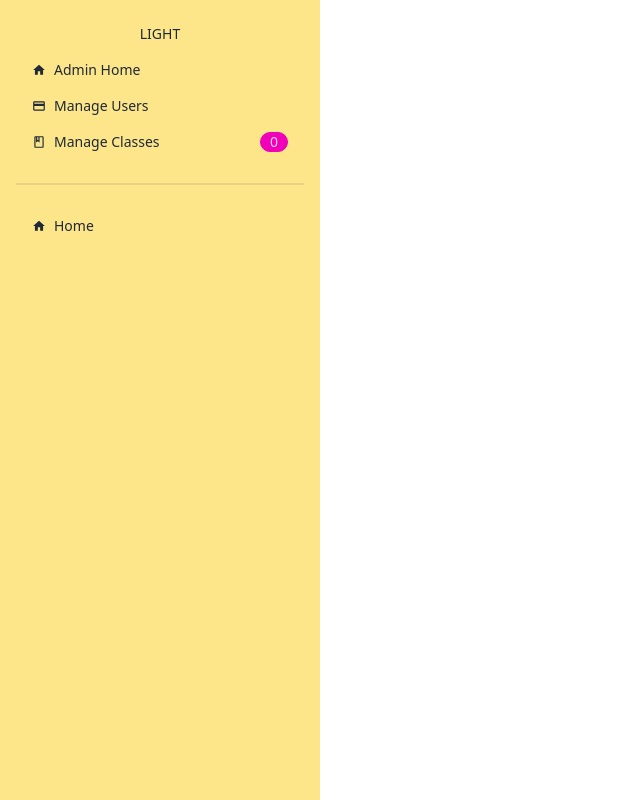
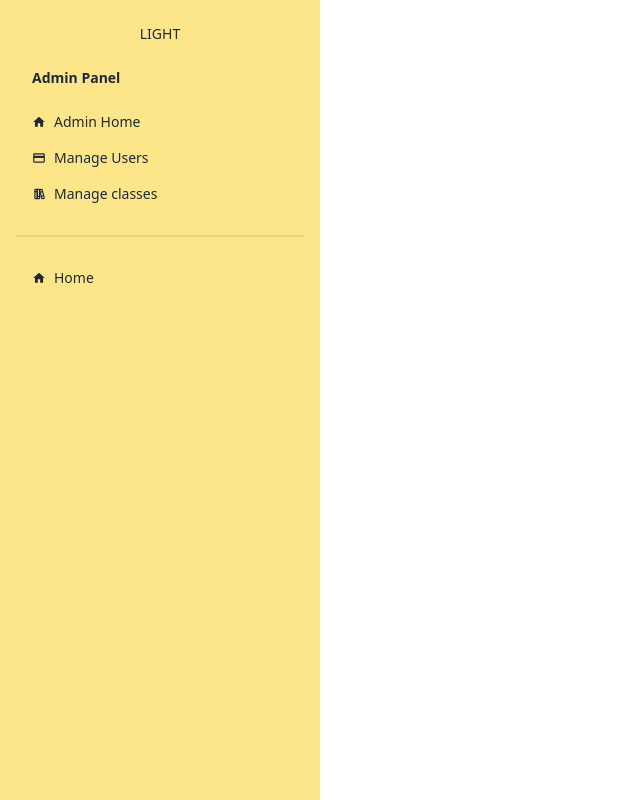
Before and after one commit to azammunna0221/shikbo-online-client, a React (Vite) app: page /dashboard in a window 1280 px wide. Shown: the whole page, without its empty margins (0-640 px from the left). Built offline with nearby package versions, Linux system fonts and the light colour scheme; no server answers; sample sign-in values are in the browser's storage.

Commit message:
Dashboard panel

```diff
--- a/src/Layout/Dashboard.jsx
+++ b/src/Layout/Dashboard.jsx
@@ -10,6 +10,7 @@ const Dashboard = () => {
 
     //TODO Admin Swap
     const isAdmin = true;
+    const isInstructor = false;
 
 
     return (
@@ -28,16 +29,23 @@ const Dashboard = () => {
                         {
                             isAdmin ? <>
                                 <li><Theme></Theme></li>
+                                <li className="font-bold m-4">Admin Panel</li>
                                 <li><Link><MdHome />Admin Home</Link></li>
                                 <li><Link><MdPayment />Manage Users</Link></li>
-                                <li>
-                                    <Link to='/dashboard/manageClasses'><MdOutlineClass />Manage Classes<span className="badge badge-secondary">{course?.length || 0}</span></Link></li>
+                                <li><Link><TbBooks />Manage classes</Link></li>
+                            </> : isInstructor ? <>
+                                <li><Theme></Theme></li>
+                                <li className="font-bold m-4">Instructor Panel</li>
+                                <li><Link><MdHome />Instructor Home</Link></li>
+                                <li><Link><MdPayment />Add a class</Link></li>
+                                <li><Link><TbBooks />My classes</Link></li>
                             </> : <>
                                 <li><Theme></Theme></li>
-                                <li><Link><MdHome />user Home</Link></li>
+                                <li className="font-bold m-4">Student Panel</li>
+                                <li><Link><MdHome />Student Home</Link></li>
                                 <li><Link><MdPayment />Payment History</Link></li>
                                 <li>
-                                    <Link to='/dashboard/manageClasses'><MdOutlineClass />My Classes<span className="badge badge-secondary">{course?.length || 0}</span></Link></li>
+                                    <Link to='/dashboard/selectClasses'><MdOutlineClass />My Classes<span className="badge badge-secondary">{course?.length || 0}</span></Link></li>
                                 <li><Link><TbBooks />My Enrolled Classes</Link></li>
                             </>
                         }
--- a/src/Pages/Navbar/Navbar.jsx
+++ b/src/Pages/Navbar/Navbar.jsx
@@ -36,7 +36,7 @@ const Navbar = () => {
                         <li><NavLink to="/">Home</NavLink></li>
                         <li><NavLink to="/instructor">Instructors</NavLink></li>
                         <li><NavLink to="/classes">Classes</NavLink></li>
-                        <li><NavLink to="/dashboard/manageClasses">Dashboard</NavLink></li>
+                        <li><NavLink to="/dashboard/selectClasses">Dashboard</NavLink></li>
                     </ul>
                 </div>
                 <div className="navbar-end">
--- a/src/Routes/Route.jsx
+++ b/src/Routes/Route.jsx
@@ -47,7 +47,7 @@ export const router = createBrowserRouter([
         element: <PrivateRoute><Dashboard></Dashboard></PrivateRoute>,
         children: [
             {
-                path: 'manageClasses',
+                path: 'selectClasses',
                 element: <SelectClasses></SelectClasses>
             },
         ]
```
